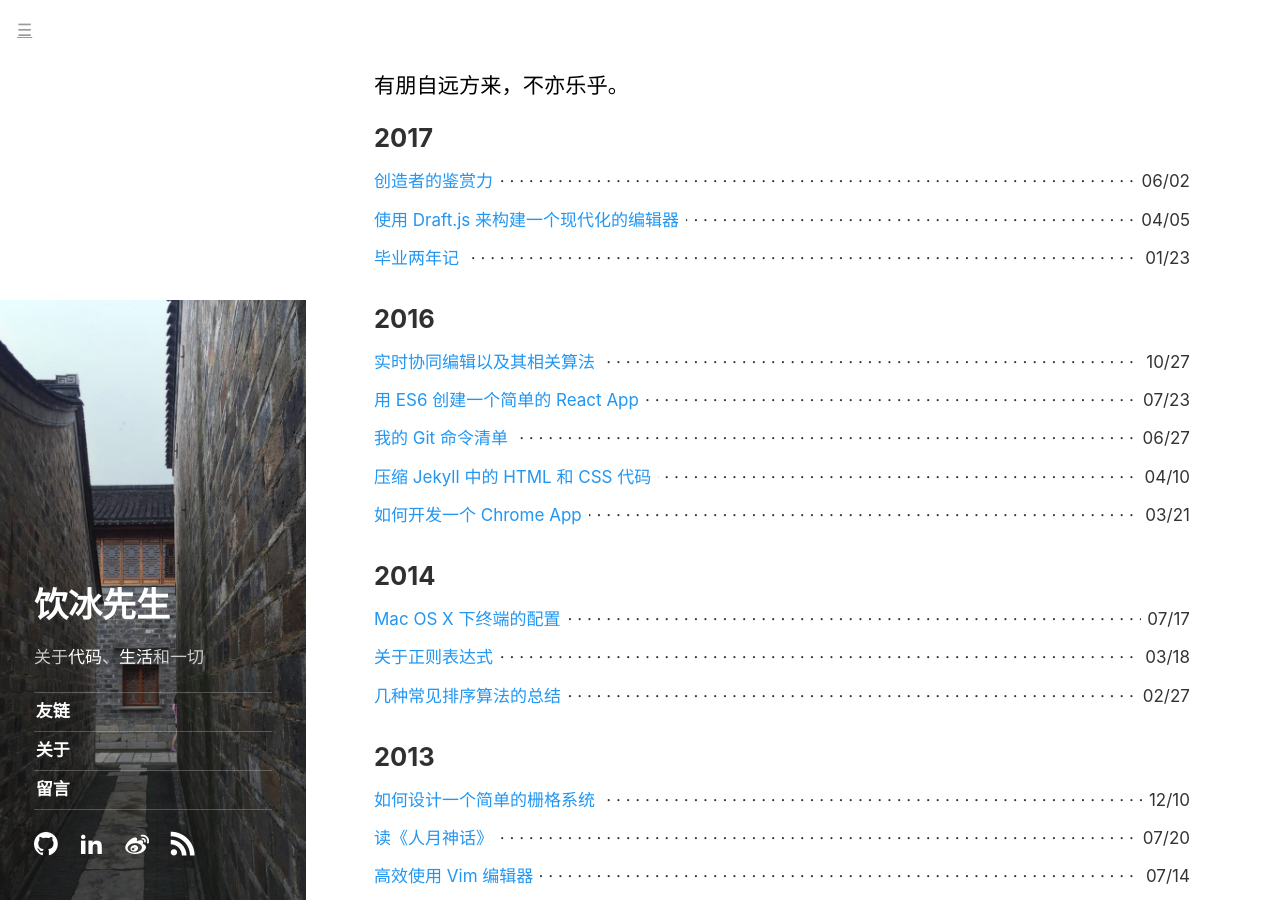
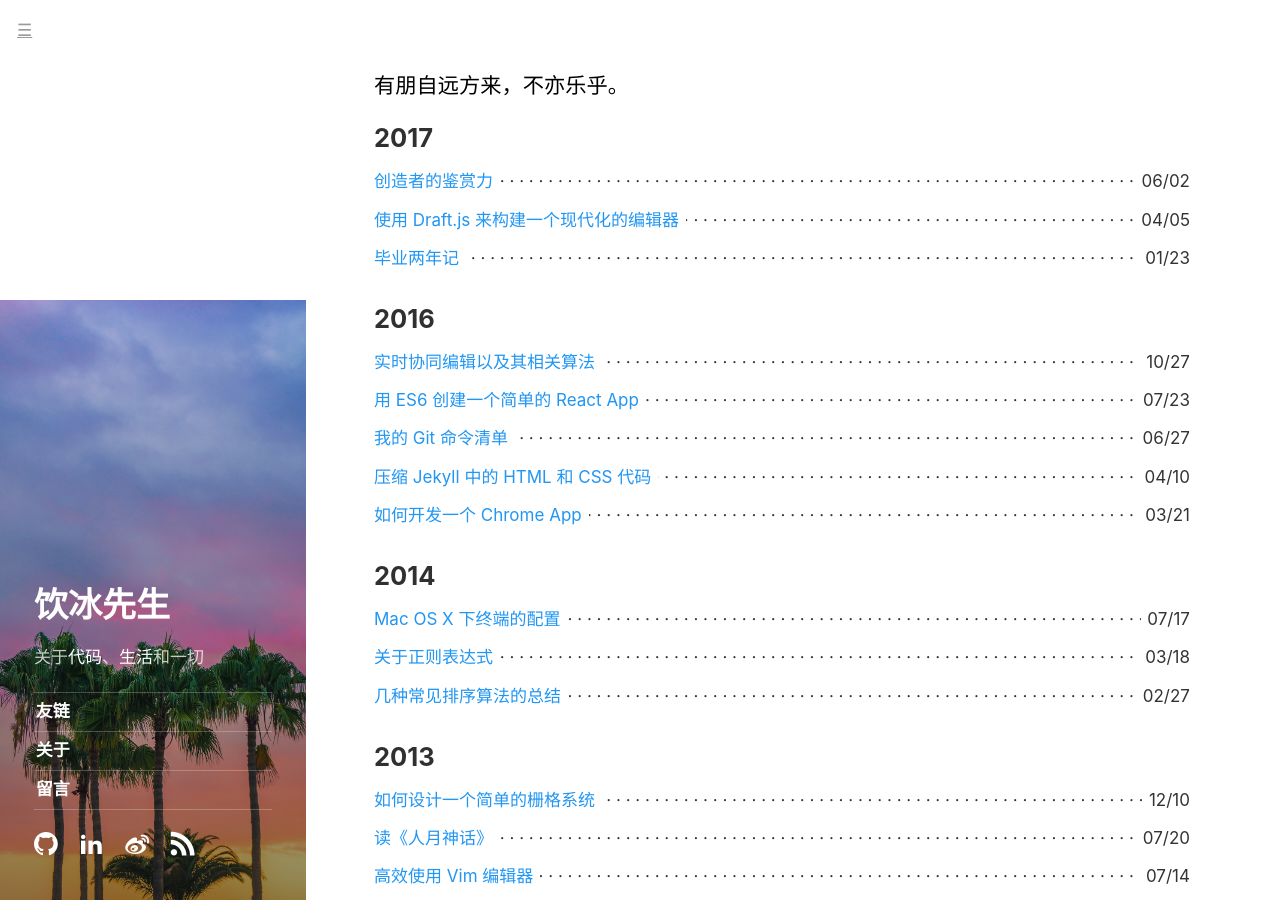
Before and after one commit to ybm/myanbin.github.io, a Jekyll site: the page built from index.html, in a window 1280 px wide and 900 px high. Built offline with Jekyll 4.4.1, drawn with Linux system fonts in a browser that asks for light colours; comment, search, counter and statistics services are not loaded.

Commit message:
fix: 更换侧边栏

```diff
--- a/_config.yml
+++ b/_config.yml
@@ -21,7 +21,7 @@ sidebar_tags:     []
 analytics:        'UA-32028925-2'
 
 # Fallback image and color if not overwritten for tag or post
-image:            /public/img/walls.jpg
+image:            /public/img/coconut.jpg
 color:            '#2196f3'
 
 author:
```
